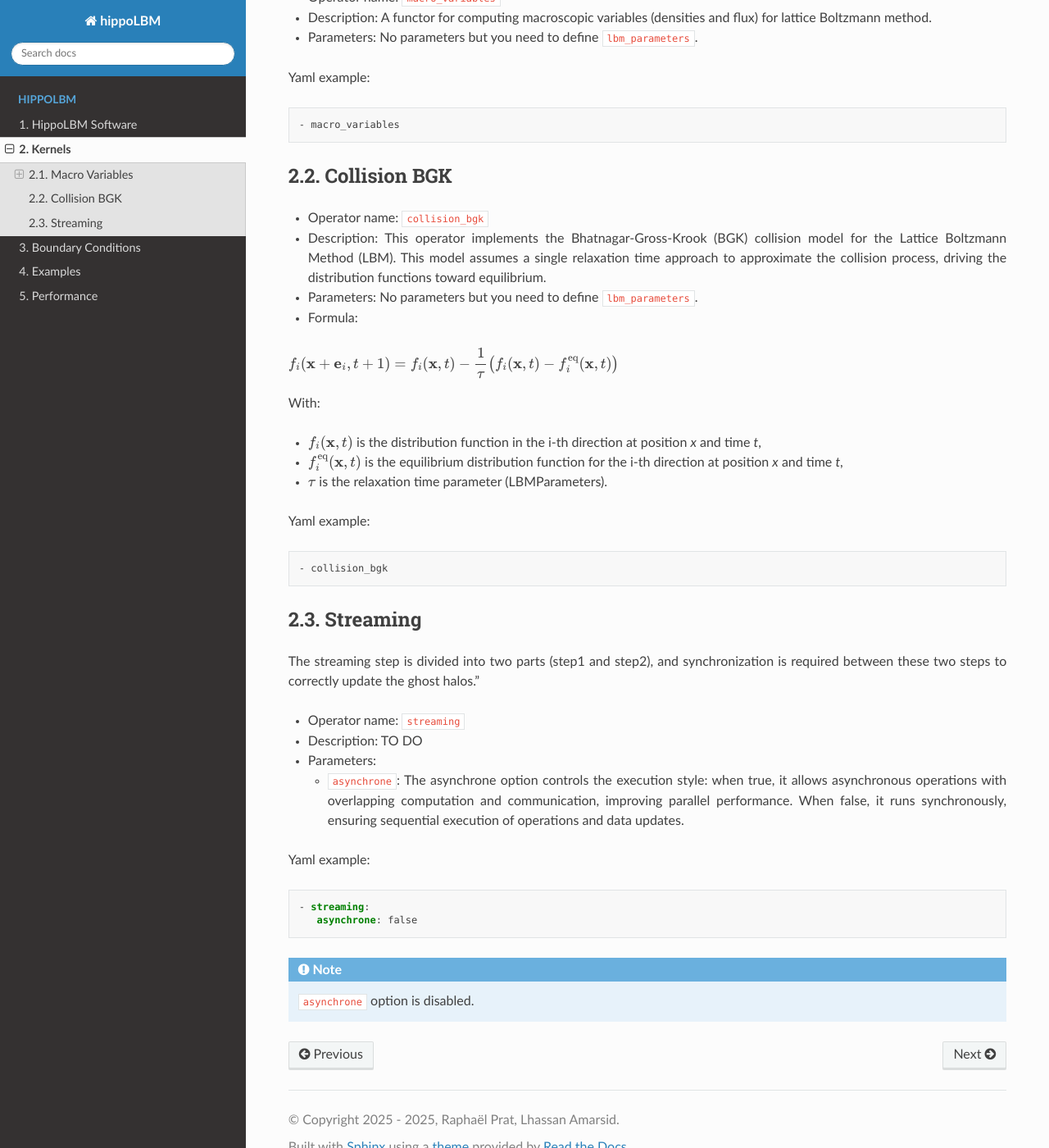
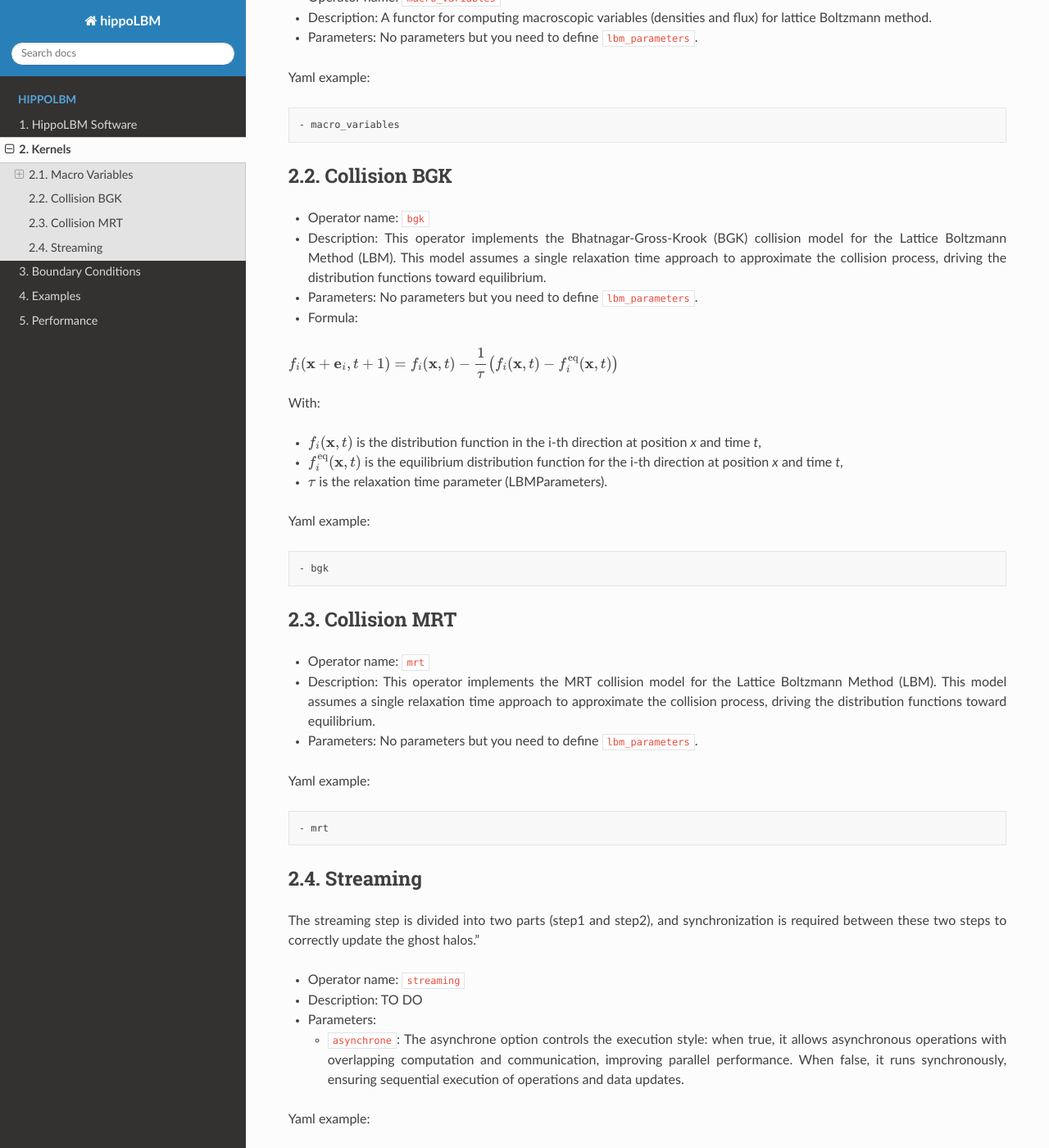
Before and after one commit to Collab4exaNBody/doc_hippoLBM, a Sphinx documentation site: the page built from docs/source/pages/Kernels.rst, in a window 1280 px wide and 1400 px high, scrolled down 1049 px. Shown: the whole window at 82% size. Built offline with Sphinx 7.4.7 and the Read the Docs theme 3.1.0, drawn with Linux system fonts in a browser that asks for light colours; some of the changed text lies outside the part shown.

Commit message:
Update Kernels.rst

```diff
--- a/docs/source/pages/Kernels.rst
+++ b/docs/source/pages/Kernels.rst
@@ -79,7 +78,20 @@ Yaml example:
 
 .. code-block:: yaml
 
-  - collision_bgk
+  - bgk
+
+Collision MRT
+^^^^^^^^^^^^^
+
+- Operator name: ``mrt``
+- Description: This operator implements the MRT collision model for the Lattice Boltzmann Method (LBM). This model assumes a single relaxation time approach  to approximate the collision process, driving the distribution functions toward equilibrium.
+- Parameters: No parameters but you need to define ``lbm_parameters``.
+
+Yaml example:
+
+.. code-block:: yaml
+
+  - mrt
 
 Streaming
 ^^^^^^^^^
```
Also changed, not shown: other parts of docs/source/pages/Kernels.rst (+3 -4 lines).
